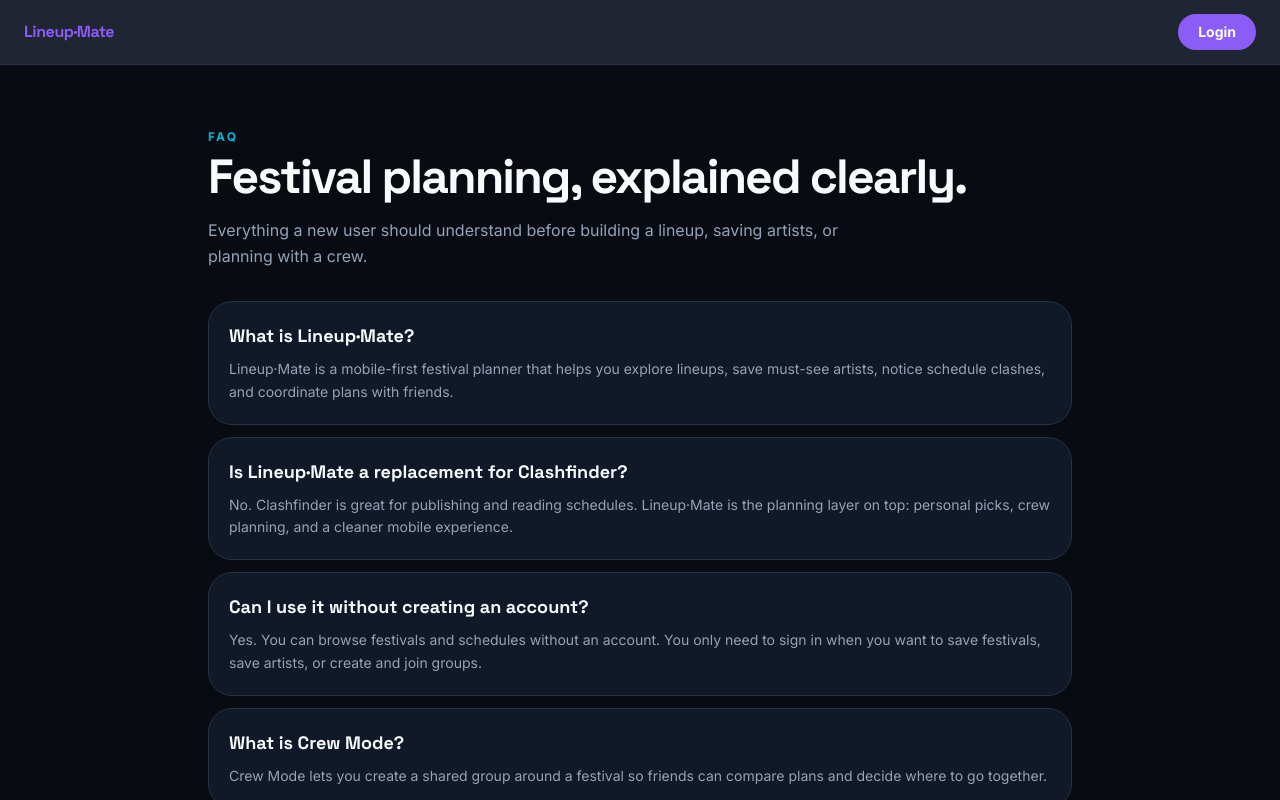
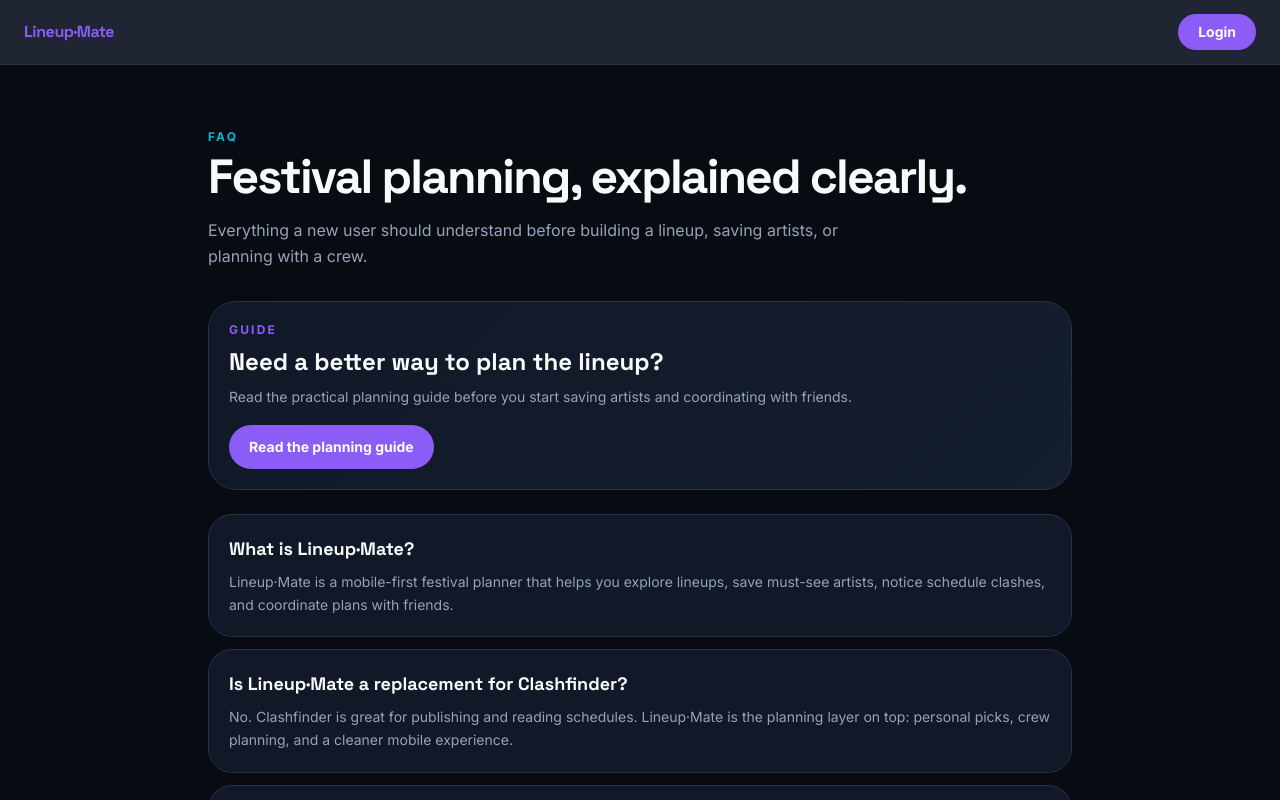
Before and after one commit to benshirom/Lineup-Mate, a Next.js app: page /faq in a window 1280 px wide. Shown: the top 800 px of the page. Built offline with nearby package versions, Linux system fonts and the light colour scheme; no server answers.

Commit message:
Link FAQ page to planning guide

```diff
--- a/pages/faq.tsx
+++ b/pages/faq.tsx
@@ -55,6 +55,17 @@ export default function FaqPage() {
             </p>
           </div>
 
+          <div className="mb-6 rounded-[28px] p-5" style={{ background: `linear-gradient(135deg, ${c.surf}, ${c.surf2})`, border: `1px solid ${c.brd}` }}>
+            <p className="text-xs font-black uppercase tracking-[0.18em]" style={{ color: c.acc }}>Guide</p>
+            <h2 className="mt-2 text-2xl font-black" style={{ fontFamily: 'Space Grotesk, Inter, sans-serif' }}>Need a better way to plan the lineup?</h2>
+            <p className="mt-2 text-sm leading-relaxed" style={{ color: c.muted }}>
+              Read the practical planning guide before you start saving artists and coordinating with friends.
+            </p>
+            <Link href="/guides/festival-lineup-planning" className="mt-4 inline-flex rounded-full px-5 py-3 text-sm font-black text-white" style={{ background: c.acc }}>
+              Read the planning guide
+            </Link>
+          </div>
+
           <div className="space-y-3" data-testid="faq-list">
             {faqs.map((faq) => (
               <article key={faq.question} className="rounded-[24px] p-5" style={{ background: c.surf, border: `1px solid ${c.brd}` }}>
```
